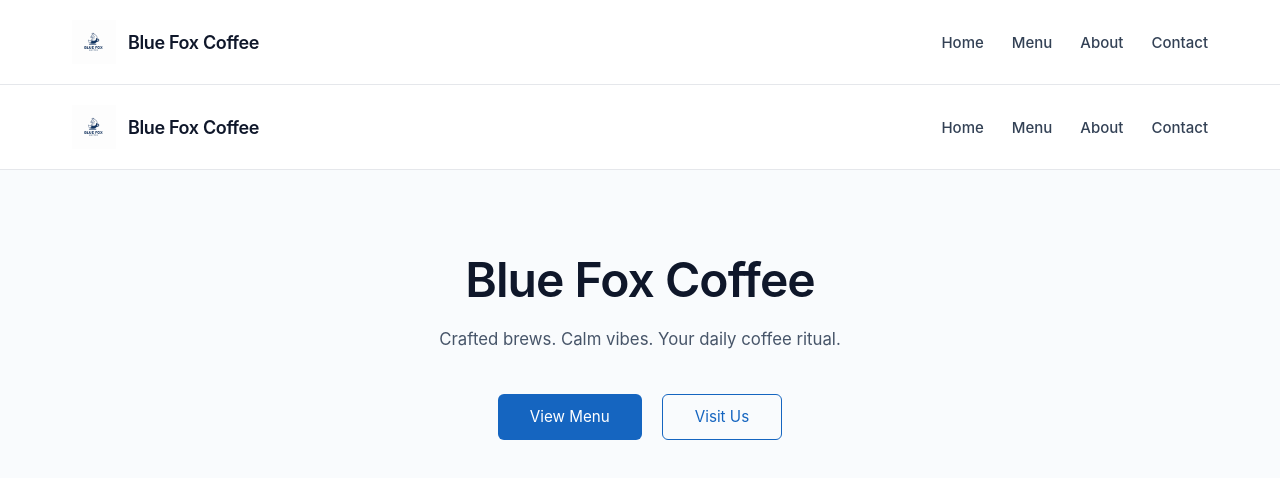
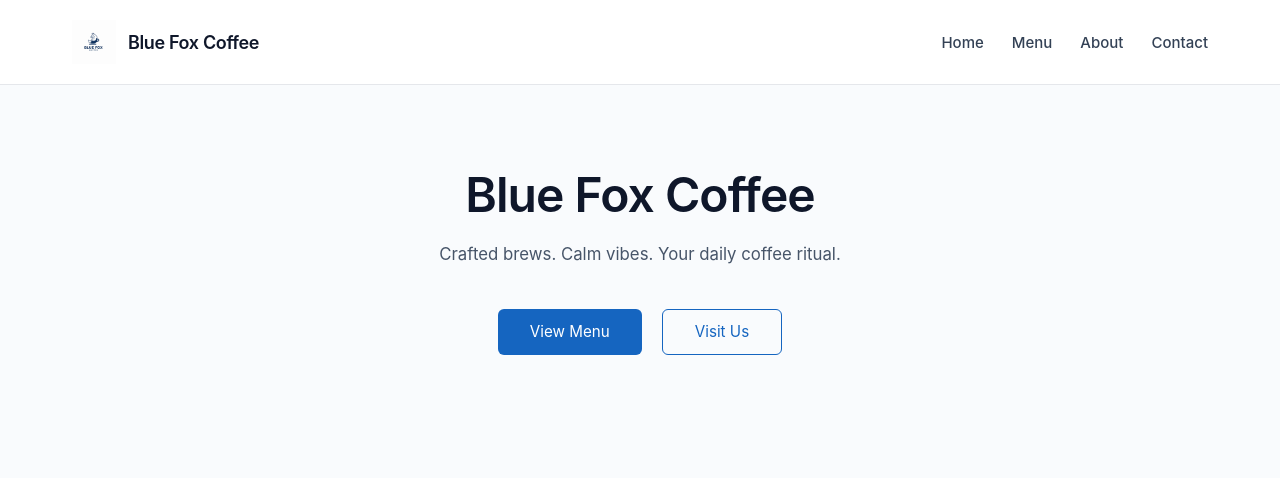
Before and after one commit to janakiramgermany-png/bluefoxcoffee, a Next.js app: page / in a window 1280 px wide. Shown: the top 478 px of the page. Built offline with nearby package versions, Linux system fonts and the light colour scheme.

Commit message:
fix: remove duplicate navbar rendering

```diff
--- a/src/app/page.tsx
+++ b/src/app/page.tsx
@@ -1,13 +1,9 @@
-import Navbar from "@/sections/Navbar";
 import Hero from "@/sections/Hero";
 
 export default function Home() {
   return (
-    <>
-      <Navbar />
-      <main>
-        <Hero />
-      </main>
-    </>
+    <main>
+      <Hero />
+    </main>
   );
 }
```
